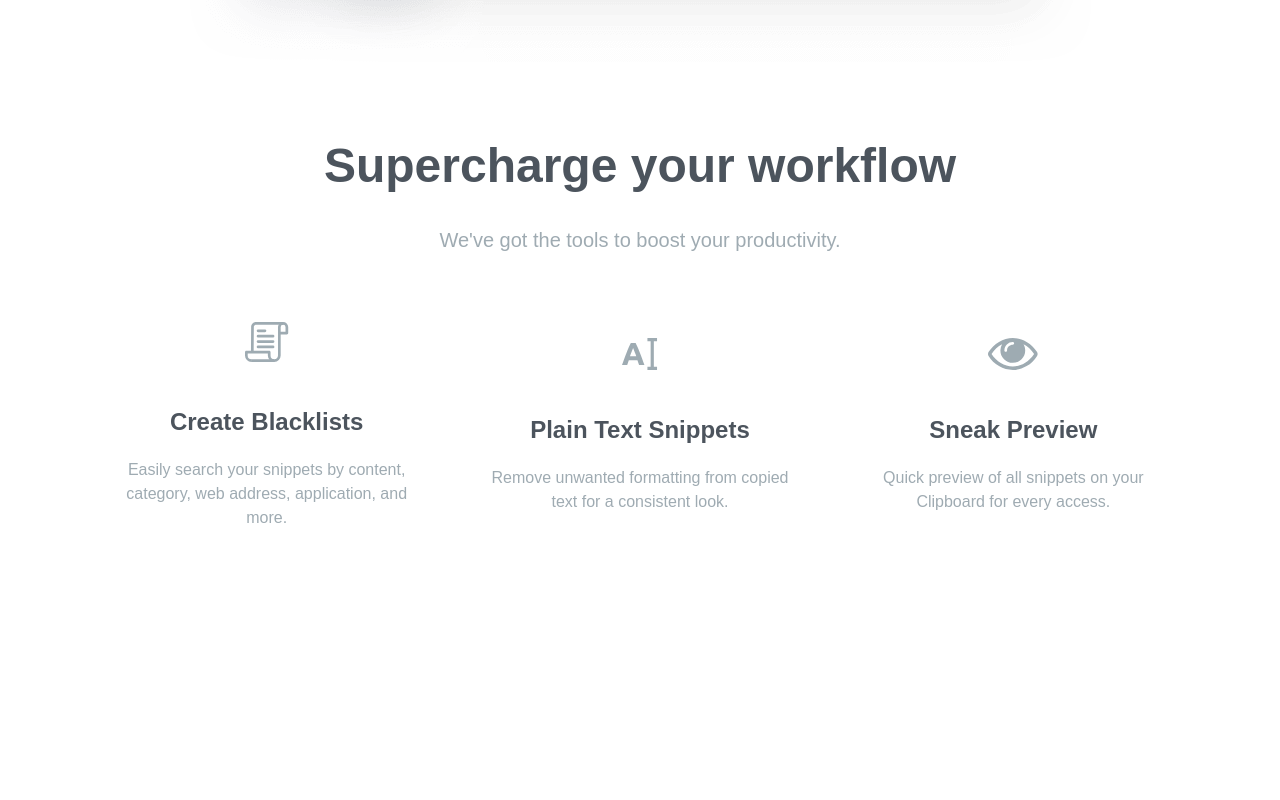
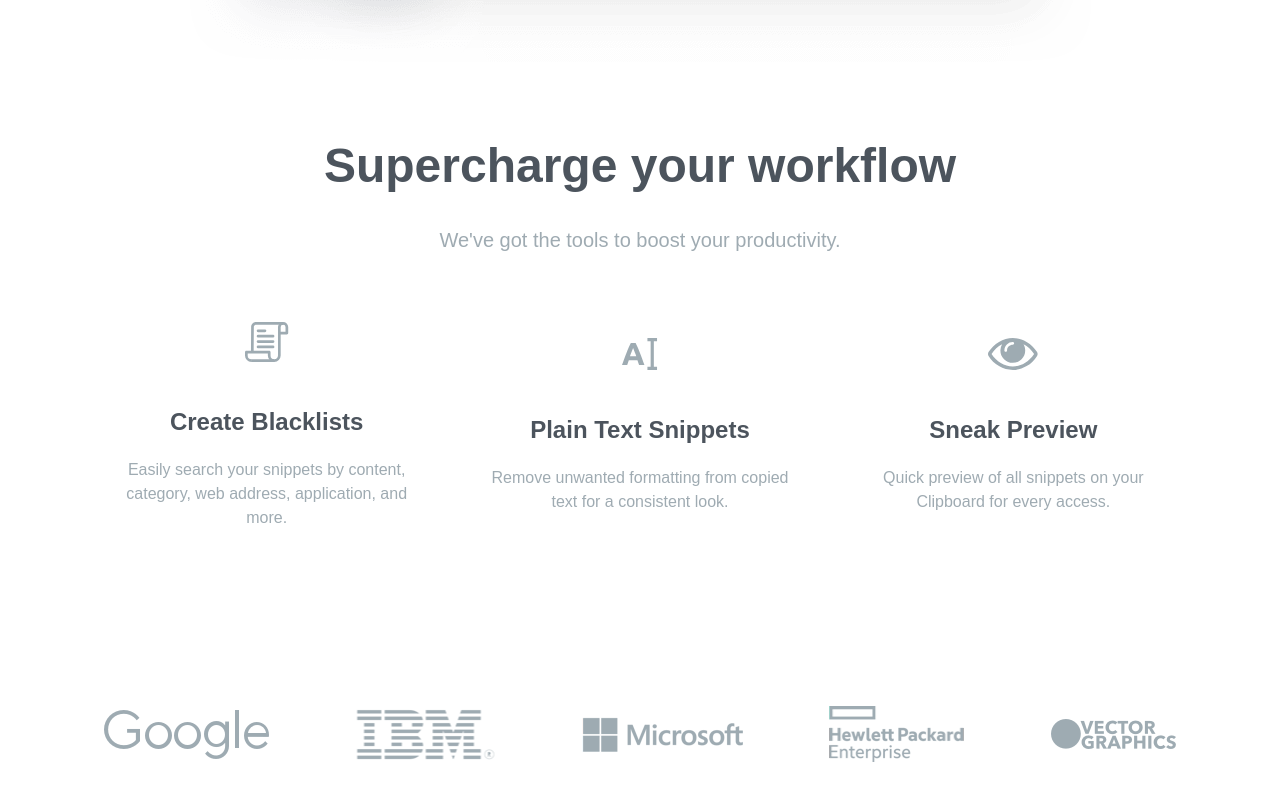
Before and after one commit to jensuki/Full-Tailwind-Website, a website: page index.html in a window 1280 px wide. Shown: the part 2570-3370 px from the top of the page. Before the commit the page ends 3180 px from the top, so only its background shows below. Drawn offline with Linux system fonts and the light colour scheme; a web font is replaced by a local one.

Commit message:
all logos in reference section flex aligned

```diff
--- a/index.html
+++ b/index.html
@@ -133,6 +133,18 @@
       </div>
     </div>
   </section>
+
+  <!-- references section -->
+  <section id="references">
+    <div
+      class="flex flex-col items-center justify-between max-w-6xl px-10 mx-auto space-y-16 my-44 md:flex-row md:space-y-0">
+      <img src="images/logo-google.png" alt="">
+      <img src="images/logo-ibm.png" alt="">
+      <img src="images/logo-microsoft.png" alt="">
+      <img src="images/logo-hp.png" alt="">
+      <img src="images/logo-vector-graphics.png" alt="">
+    </div>
+  </section>
 </body>
 
 </html>
```
Also changed, not shown: css/style.css.
